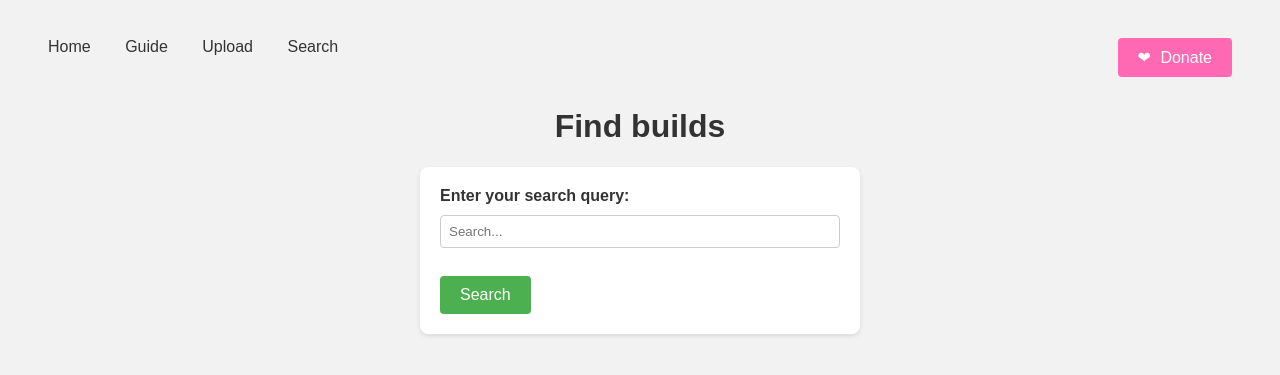
After one commit to plantcraft94/project_autoBuilder, a Flask app: template templates/search_form.html in a window 1280 px wide. The commit adds this page. Shown: the top 375 px of the page. Run offline with Flask 3, Linux system fonts and the light colour scheme; the template is opened without the code that fills it, so the values that code supplies are empty.

Commit message:
add search

```diff
--- a/app.py
+++ b/app.py
@@ -113,5 +113,41 @@ def detail(route):
     return "404"
 
 
+@app.route("/search", methods=["GET", "POST"])
+def search():
+    if request.method == "POST":
+        query = request.form.get("query")
+        results = perform_search(query)
+        Name = []
+        Image = []
+        routes = []
+        for i in results:
+            refs = db.reference(i)
+            Name.append(refs.get()["Name"])
+            Image.append(refs.get()["Image"])
+            routes.append(i)
+        data = [
+            {"id": id, "image": image, "route": route}
+            for id, image, route in zip(Name, Image, routes)
+        ]
+        return render_template("search_results.html", data=data)
+    else:
+        return render_template("search_form.html")
+
+
+def perform_search(query):
+    # Get a reference to the database
+    ref = db.reference("/")
+
+    # Perform the search
+    results = []
+    data = ref.get()
+    for key, value in data.items():
+        if query in str(value):
+            results.append(key)
+
+    return results
+
+
 if __name__ == "__main__":
     app.run()
--- a/templates/detail.html
+++ b/templates/detail.html
@@ -1,7 +1,7 @@
 <!DOCTYPE html>
 <html>
 <head>
-    <title>Autobuilder</title>
+    <title>Autobuildshare</title>
     <link rel="shortcut icon" href="{{ url_for('static', filename='favicon.ico') }}">
     <style>
         /* Add your custom styles here */
@@ -188,6 +188,9 @@
             <div class="tab">
                 <a href="/upload">Upload</a>
             </div>
+            <div class="tab">
+                <a href="/search">Search</a>
+            </div>
         </div>
         <div class="donate-button">
             <a href="https://paypal.me/plantcraft94?country.x=VN&locale.x=en_US">
--- a/templates/faq.html
+++ b/templates/faq.html
@@ -1,7 +1,7 @@
 <!DOCTYPE html>
 <html>
 <head>
-    <title>Autobuilder</title>
+    <title>Autobuildshare</title>
     <link rel="shortcut icon" href="{{ url_for('static', filename='favicon.ico') }}">
     <style>
         /* Add your custom styles here */
@@ -129,6 +129,9 @@
             <div class="tab">
                 <a href="/upload">Upload</a>
             </div>
+            <div class="tab">
+                <a href="/search">Search</a>
+            </div>
         </div>
         <div class="donate-button">
             <a href="https://paypal.me/plantcraft94?country.x=VN&locale.x=en_US">
--- a/templates/index.html
+++ b/templates/index.html
@@ -1,7 +1,7 @@
 <!DOCTYPE html>
 <html>
 <head>
-    <title>Autobuilder</title>
+    <title>Autobuildshare</title>
     <link rel="shortcut icon" href="{{ url_for('static', filename='favicon.ico') }}">
     <style>
         /* Add your custom styles here */
@@ -170,6 +170,9 @@
             <div class="tab">
                 <a href="/upload">Upload</a>
             </div>
+            <div class="tab">
+                <a href="/search">Search</a>
+            </div>
         </div>
         <div>
             <div class="github-button">
--- /dev/null
+++ b/templates/search_form.html
@@ -0,0 +1,144 @@
+<!DOCTYPE html>
+<html>
+<head>
+    <title>Autobuildshare</title>
+    <link rel="shortcut icon" href="{{ url_for('static', filename='favicon.ico') }}">
+    <style>
+        /* Add your custom styles here */
+        /* Example styles for the header */
+        header {
+            background-color: #f2f2f2;
+            padding: 10px;
+            text-align: center;
+            display: flex;
+            justify-content: space-between;
+        }
+
+        .tab {
+            display: inline-block;
+            margin-right: 10px;
+        }
+
+        .tab a {
+            text-decoration: none;
+            color: #333;
+            padding: 5px 10px;
+        }
+
+        .tab a:hover {
+            background-color: #ddd;
+        }
+
+        /* Additional styles for the search form */
+        body {
+            font-family: Arial, sans-serif;
+            background-color: #f2f2f2;
+            padding: 20px;
+        }
+
+        h1 {
+            text-align: center;
+            color: #333;
+        }
+
+        form {
+            max-width: 400px;
+            margin: 0 auto;
+            background-color: #fff;
+            border-radius: 8px;
+            padding: 20px;
+            box-shadow: 0 2px 4px rgba(0, 0, 0, 0.1);
+        }
+
+        label {
+            display: block;
+            margin-bottom: 10px;
+            color: #333;
+            font-weight: bold;
+        }
+
+        input[type="text"] {
+            border: 1px solid #ccc;
+            border-radius: 4px;
+            padding: 8px;
+            display: block;
+            margin-bottom: 10px;
+            width: 100%;
+            box-sizing: border-box;
+        }
+
+        input[type="submit"] {
+            background-color: #4CAF50;
+            color: #fff;
+            border: none;
+            padding: 10px 20px;
+            font-size: 16px;
+            border-radius: 4px;
+            cursor: pointer;
+        }
+
+        input[type="submit"]:hover {
+            background-color: #45a049;
+        }
+
+        .donate-button {
+            display: flex;
+            align-items: center;
+            margin-right: 10px;
+        }
+
+        .donate-button a {
+            display: inline-block;
+            background-color: #ff69b4;
+            color: #fff;
+            padding: 10px 20px;
+            border-radius: 4px;
+            text-decoration: none;
+        }
+
+        .donate-button a:hover {
+            background-color: #ff4f97;
+        }
+
+        .donate-button a span {
+            margin-right: 5px;
+        }
+    </style>
+</head>
+<body>
+    <header>
+        <div>
+            <div class="tab">
+                <a href="/">Home</a>
+            </div>
+            <div class="tab">
+                <a href="/guide">Guide</a>
+            </div>
+            <div class="tab">
+                <a href="/upload">Upload</a>
+            </div>
+            <div class="tab">
+                <a href="/search">Search</a>
+            </div>
+        </div>
+        <div class="donate-button">
+            <a href="https://paypal.me/plantcraft94?country.x=VN&locale.x=en_US">
+                <span>&#10084;</span> Donate
+            </a>
+        </div>
+    </header>
+
+    <h1>Find builds</h1>
+
+    <form method="POST" action="/search">
+        <div>
+            <label for="query">Enter your search query:</label>
+            <input type="text" name="query" id="query" placeholder="Search..." required>
+        </div>
+        <br>
+        <div>
+            <input type="submit" value="Search">
+        </div>
+    </form>
+</body>
+</html>
--- a/templates/upload.html
+++ b/templates/upload.html
@@ -1,7 +1,7 @@
 <!DOCTYPE html>
 <html>
 <head>
-    <title>Autobuilder</title>
+    <title>Autobuildshare</title>
     <link rel="shortcut icon" href="{{ url_for('static', filename='favicon.ico') }}">
     <style>
         /* Add your custom styles here */
@@ -129,6 +129,9 @@
             <div class="tab">
                 <a href="/upload">Upload</a>
             </div>
+            <div class="tab">
+                <a href="/search">Search</a>
+            </div>
         </div>
         <div class="donate-button">
             <a href="https://paypal.me/plantcraft94?country.x=VN&locale.x=en_US">
```
Also changed, not shown: templates/search_results.html (added, +201 -0 lines).
